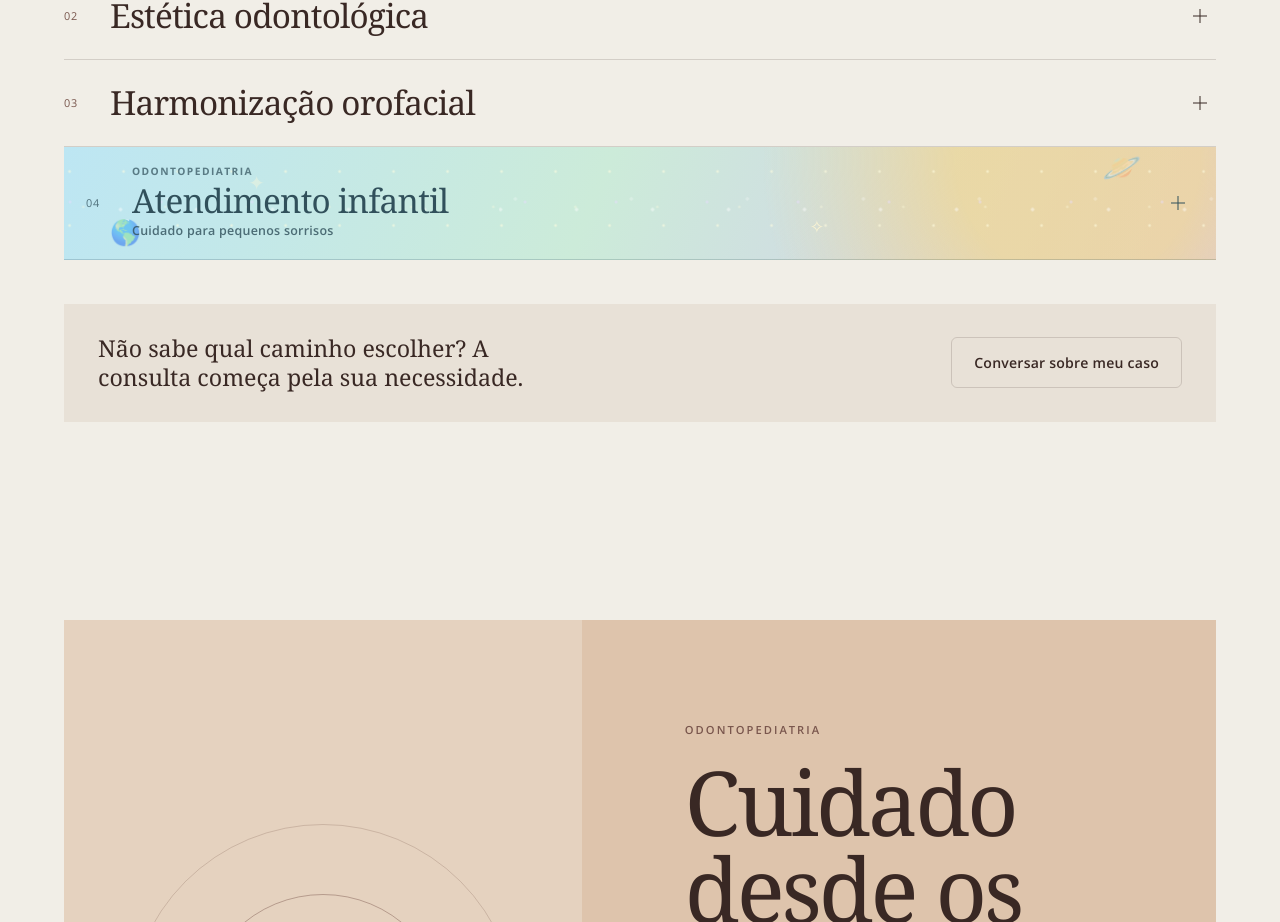
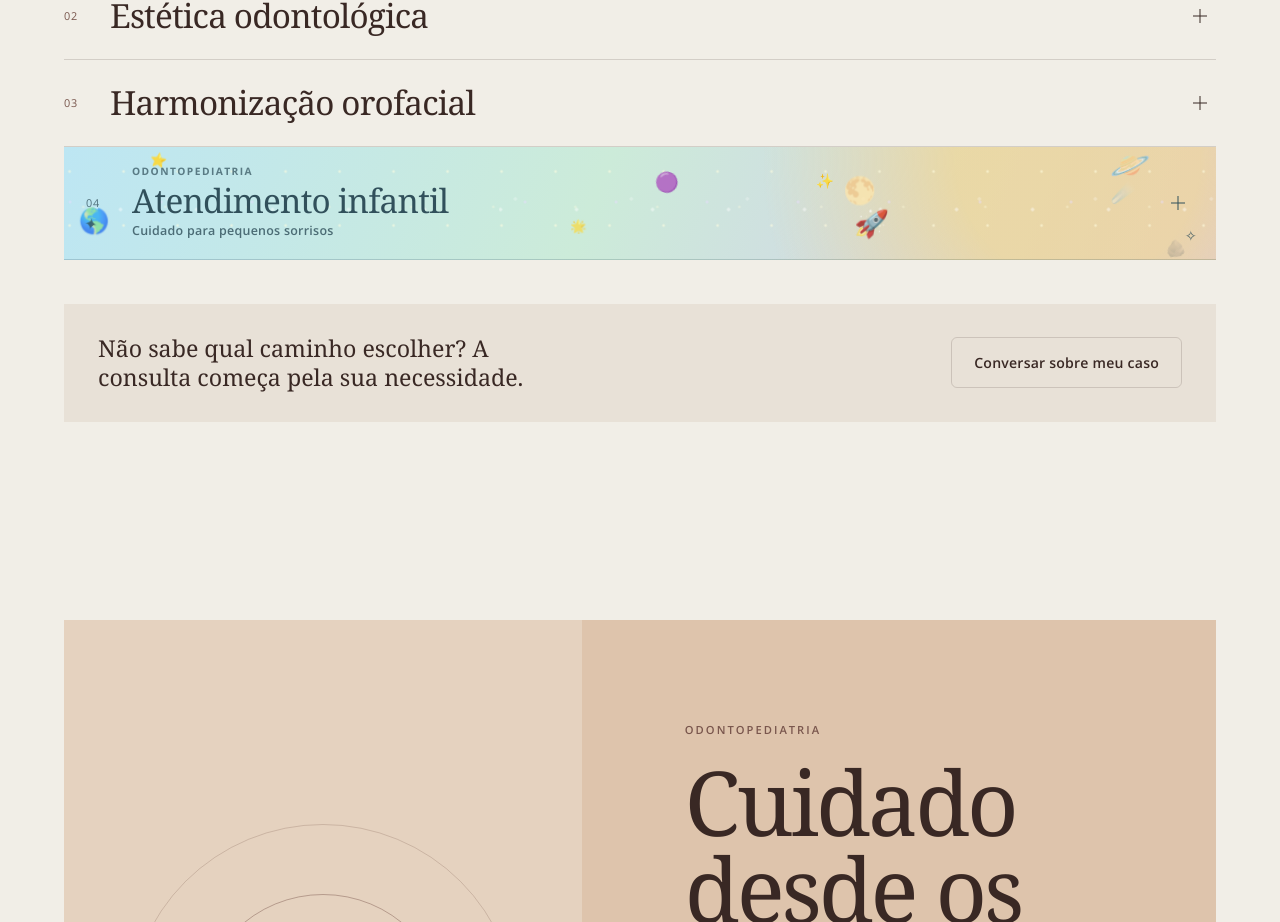
Before and after one commit to MarcusZuim/haven-clinic-landing, a React (Vite) app in the folder website/: page / in a window 1280 px wide. Shown: the part 2832-3754 px from the top of the page. Built offline with nearby package versions, Linux system fonts and the light colour scheme.

Commit message:
Enhance pediatric galaxy animation

```diff
--- a/website/src/components/sections/Treatments.tsx
+++ b/website/src/components/sections/Treatments.tsx
@@ -1,4 +1,4 @@
-import { useId, useState } from "react";
+import { useId, useRef, useState } from "react";
 import { AnimatePresence, motion, useReducedMotion } from "framer-motion";
 import { useLanguage } from "../../i18n/LanguageProvider";
 import { ease } from "../../lib/motion";
@@ -12,6 +12,13 @@ export function Treatments() {
   const reduce = useReducedMotion();
   const baseId = useId();
   const [openIndex, setOpenIndex] = useState(0);
+  const completedRocketJourneys = useRef(0);
+  const [isCollisionCycle, setIsCollisionCycle] = useState(false);
+
+  const handleRocketIteration = () => {
+    completedRocketJourneys.current += 1;
+    setIsCollisionCycle(completedRocketJourneys.current % 5 === 4);
+  };
 
   return (
     <SectionReveal
@@ -41,7 +48,12 @@ export function Treatments() {
               className={`treatment-group${isPediatric ? " treatment-group--pediatric" : ""}`}
               key={group.title}
             >
-              {isPediatric ? <PediatricDecorations /> : null}
+              {isPediatric ? (
+                <PediatricDecorations
+                  collision={isCollisionCycle && !reduce}
+                  onRocketIteration={handleRocketIteration}
+                />
+              ) : null}
               <h3 className="treatment-group__heading">
                 <button
                   type="button"
@@ -177,14 +189,37 @@ function TreatmentRow({
   );
 }
 
-function PediatricDecorations() {
+function PediatricDecorations({
+  collision,
+  onRocketIteration,
+}: {
+  collision: boolean;
+  onRocketIteration: () => void;
+}) {
   return (
-    <div className="pediatric-decorations" aria-hidden="true">
-      <span className="pediatric-decoration pediatric-decoration--rocket">🚀</span>
+    <div
+      className={`pediatric-decorations${collision ? " pediatric-decorations--collision" : ""}`}
+      aria-hidden="true"
+    >
+      <span
+        className={`pediatric-decoration pediatric-decoration--rocket${collision ? " pediatric-decoration--rocket-collision" : ""}`}
+        onAnimationIteration={onRocketIteration}
+      >
+        🚀
+      </span>
       <span className="pediatric-decoration pediatric-decoration--planet-one">🪐</span>
       <span className="pediatric-decoration pediatric-decoration--planet-two">🌎</span>
-      <span className="pediatric-decoration pediatric-decoration--star-one">✦</span>
-      <span className="pediatric-decoration pediatric-decoration--star-two">✧</span>
+      <span className="pediatric-decoration pediatric-decoration--planet-three">🟣</span>
+      <span className="pediatric-moon">
+        <span className="pediatric-moon__full">🌕</span>
+        <span className="pediatric-moon__waning">🌘</span>
+        <span className="pediatric-moon__explosion">💥</span>
+      </span>
+      <span className="pediatric-decoration pediatric-decoration--star-one">⭐</span>
+      <span className="pediatric-decoration pediatric-decoration--star-two">🌟</span>
+      <span className="pediatric-decoration pediatric-decoration--star-three">✨</span>
+      <span className="pediatric-decoration pediatric-decoration--star-four">✦</span>
+      <span className="pediatric-decoration pediatric-decoration--star-five">✧</span>
       <span className="pediatric-decoration pediatric-decoration--comet">☄️</span>
       <span className="pediatric-decoration pediatric-decoration--asteroid">🪨</span>
     </div>
--- a/website/src/styles/global.css
+++ b/website/src/styles/global.css
@@ -845,101 +845,177 @@ blockquote {
   position: absolute;
   display: block;
   line-height: 1;
-  opacity: 0.54;
 }
 
 .pediatric-decoration--rocket {
-  bottom: -40px;
-  left: -28px;
+  top: 82px;
+  left: -36px;
   font-size: 1.7rem;
-  animation: pediatric-rocket 10s linear -2s infinite;
+  opacity: 0;
+  animation: pediatric-rocket 12s linear -2s infinite;
 }
 
 .pediatric-decoration--planet-one {
-  top: 12%;
-  right: 6%;
+  top: 14px;
+  right: 5%;
   font-size: 2rem;
-  animation: pediatric-planet-orbit 16s ease-in-out -7s infinite;
+  opacity: 0.72;
+  animation: pediatric-planet-orbit 18s ease-in-out -7s infinite;
 }
 
 .pediatric-decoration--planet-two {
-  bottom: 13%;
-  left: 4%;
+  top: 54%;
+  left: 1.2%;
   font-size: 1.55rem;
-  animation: pediatric-planet-float 19s ease-in-out -12s infinite;
+  opacity: 0.72;
+  animation: pediatric-planet-float 20s ease-in-out -12s infinite;
 }
 
 .pediatric-decoration--star-one {
-  top: 24%;
-  left: 16%;
-  color: #fff9da;
-  font-size: 1.25rem;
-  animation: pediatric-twinkle 10s ease-in-out -2s infinite;
+  top: 10px;
+  left: 7%;
+  font-size: 0.85rem;
+  animation: pediatric-star-one 14s ease-in-out -2s infinite;
 }
 
 .pediatric-decoration--star-two {
-  right: 34%;
-  bottom: 17%;
-  color: #fff7d3;
-  font-size: 1.1rem;
-  animation: pediatric-twinkle 13s ease-in-out -7s infinite;
+  top: 72px;
+  left: 44%;
+  font-size: 0.82rem;
+  animation: pediatric-star-two 16s ease-in-out -7s infinite;
+}
+
+.pediatric-decoration--planet-three {
+  top: 12px;
+  left: 52%;
+  font-size: 1.2rem;
+  opacity: 0.7;
+  animation: pediatric-planet-three 15s ease-in-out -4s infinite;
+}
+
+.pediatric-moon {
+  position: absolute;
+  top: 15px;
+  right: 29%;
+  z-index: 1;
+  display: grid;
+  place-items: center;
+  width: 2rem;
+  height: 2rem;
+  color: #fff7c6;
+  font-size: 1.65rem;
+  line-height: 1;
+  opacity: 0.78;
+  animation: pediatric-moon-float 21s ease-in-out -9s infinite;
+}
+
+.pediatric-moon__full,
+.pediatric-moon__waning,
+.pediatric-moon__explosion {
+  position: absolute;
+  inset: 0;
+  display: grid;
+  place-items: center;
+}
+
+.pediatric-moon__waning,
+.pediatric-moon__explosion { opacity: 0; }
+
+.pediatric-decoration--star-three {
+  top: 22px;
+  left: 65%;
+  font-size: 0.9rem;
+  animation: pediatric-star-three 13s ease-in-out -10s infinite;
+}
+
+.pediatric-decoration--star-four {
+  bottom: 20%;
+  left: 1.4%;
+  font-size: 1rem;
+  animation: pediatric-star-four 17s ease-in-out -5s infinite;
+}
+
+.pediatric-decoration--star-five {
+  right: 1.4%;
+  bottom: 11%;
+  font-size: 0.9rem;
+  animation: pediatric-star-five 15s ease-in-out -11s infinite;
 }
 
 .pediatric-decoration--comet {
-  top: 18%;
-  left: -10%;
+  top: 2px;
+  left: -34px;
   font-size: 1.2rem;
-  opacity: 0.5;
-  animation: pediatric-comet-one 12s linear -4s infinite;
+  opacity: 0;
+  animation: pediatric-comet-one 13s linear -4s infinite;
 }
 
 .pediatric-decoration--asteroid {
-  right: -9%;
-  bottom: 20%;
+  top: 94px;
+  right: -28px;
   font-size: 1rem;
-  opacity: 0.48;
-  animation: pediatric-asteroid-two 14s linear -9s infinite;
+  opacity: 0;
+  animation: pediatric-asteroid-two 15s linear -9s infinite;
 }
 
 @keyframes pediatric-rocket {
-  0% { opacity: 0; transform: translate3d(0, 0, 0) rotate(-32deg); }
-  9% { opacity: 0.76; transform: translate3d(10cqw, -4px, 0) rotate(-30deg); }
-  38% { opacity: 0.78; transform: translate3d(43cqw, -18px, 0) rotate(-22deg); }
-  66% { opacity: 0.76; transform: translate3d(76cqw, -72px, 0) rotate(-36deg); }
-  90% { opacity: 0.68; transform: translate3d(106cqw, -144px, 0) rotate(-42deg); }
-  100% { opacity: 0; transform: translate3d(120cqw, -178px, 0) rotate(-42deg); }
+  0% { opacity: 0; transform: translate3d(0, 0, 0) rotate(32deg); }
+  8% { opacity: 0.82; transform: translate3d(10cqw, 0, 0) rotate(30deg); }
+  29% { opacity: 0.84; transform: translate3d(31cqw, -4px, 0) rotate(27deg); }
+  47% { opacity: 0.84; transform: translate3d(49cqw, -8px, 0) rotate(23deg); }
+  59% { opacity: 0.84; transform: translate3d(59cqw, -12px, 0) rotate(18deg); }
+  69% { opacity: 0.84; transform: translate3d(67cqw, -12px, 0) rotate(10deg); }
+  78% { opacity: 0.84; transform: translate3d(75cqw, -26px, 0) rotate(0deg); }
+  89% { opacity: 0.8; transform: translate3d(92cqw, -56px, 0) rotate(-4deg); }
+  100% { opacity: 0; transform: translate3d(119cqw, -83px, 0) rotate(-8deg); }
+}
+
+.pediatric-decoration--rocket-collision {
+  animation-name: pediatric-rocket-collision;
+}
+
+@keyframes pediatric-rocket-collision {
+  0% { opacity: 0; transform: translate3d(0, 0, 0) rotate(32deg) scale(1); }
+  8% { opacity: 0.82; transform: translate3d(10cqw, 0, 0) rotate(30deg) scale(1); }
+  30% { opacity: 0.84; transform: translate3d(31cqw, -4px, 0) rotate(27deg) scale(1); }
+  48% { opacity: 0.84; transform: translate3d(49cqw, -8px, 0) rotate(23deg) scale(1); }
+  62% { opacity: 0.84; transform: translate3d(61cqw, -14px, 0) rotate(17deg) scale(1); }
+  73% { opacity: 0.84; transform: translate3d(71cqw, -38px, 0) rotate(8deg) scale(1); }
+  81% { opacity: 0.88; transform: translate3d(73cqw, -67px, 0) rotate(0deg) scale(1); }
+  84%, 100% { opacity: 0; transform: translate3d(73cqw, -67px, 0) rotate(0deg) scale(0.72); }
 }
 
 @keyframes pediatric-planet-orbit {
-  0%, 100% { opacity: 0.5; transform: translate3d(0, 0, 0) rotate(-8deg); }
-  25% { opacity: 0.68; transform: translate3d(-18px, 14px, 0) rotate(4deg); }
-  50% { opacity: 0.62; transform: translate3d(-28px, -8px, 0) rotate(10deg); }
-  75% { opacity: 0.7; transform: translate3d(-10px, -18px, 0) rotate(2deg); }
+  0%, 100% { opacity: 0.7; transform: translate3d(0, 0, 0) rotate(-8deg); }
+  25% { opacity: 0.82; transform: translate3d(-14px, 10px, 0) rotate(4deg); }
+  50% { opacity: 0.76; transform: translate3d(-20px, -7px, 0) rotate(10deg); }
+  75% { opacity: 0.84; transform: translate3d(-8px, -13px, 0) rotate(2deg); }
 }
 
 @keyframes pediatric-planet-float {
-  0%, 100% { opacity: 0.48; transform: translate3d(0, 0, 0) rotate(0); }
-  30% { opacity: 0.66; transform: translate3d(18px, -22px, 0) rotate(-8deg); }
-  60% { opacity: 0.62; transform: translate3d(28px, 10px, 0) rotate(7deg); }
-}
-
-@keyframes pediatric-twinkle {
-  0%, 100% { opacity: 0.34; transform: translate3d(0, 0, 0); }
-  50% { opacity: 0.86; transform: translate3d(0, -4px, 0); }
+  0%, 100% { opacity: 0.7; transform: translate3d(0, 0, 0) rotate(0); }
+  30% { opacity: 0.82; transform: translate3d(12px, -16px, 0) rotate(-8deg); }
+  60% { opacity: 0.76; transform: translate3d(18px, 8px, 0) rotate(7deg); }
+}
+
+@keyframes pediatric-planet-three {
+  0%, 100% { opacity: 0.68; transform: translate3d(0, 0, 0) rotate(0); }
+  45% { opacity: 0.8; transform: translate3d(10px, 9px, 0) rotate(12deg); }
+  70% { opacity: 0.74; transform: translate3d(-8px, 13px, 0) rotate(20deg); }
 }
 
 @keyframes pediatric-comet-one {
-  0% { opacity: 0; transform: translate3d(-8cqw, -10px, 0) rotate(22deg); }
-  12% { opacity: 0.52; }
-  72% { opacity: 0.46; transform: translate3d(82cqw, 76px, 0) rotate(22deg); }
-  100% { opacity: 0; transform: translate3d(110cqw, 102px, 0) rotate(22deg); }
+  0% { opacity: 0; transform: translate3d(0, 0, 0) rotate(3deg); }
+  10% { opacity: 0.56; transform: translate3d(10cqw, -2px, 0) rotate(3deg); }
+  70% { opacity: 0.54; transform: translate3d(78cqw, 26px, 0) rotate(3deg); }
+  100% { opacity: 0; transform: translate3d(112cqw, 42px, 0) rotate(3deg); }
 }
 
 @keyframes pediatric-asteroid-two {
-  0% { opacity: 0; transform: translate3d(10cqw, 14px, 0) rotate(0); }
-  14% { opacity: 0.46; }
-  74% { opacity: 0.42; transform: translate3d(-78cqw, -56px, 0) rotate(-135deg); }
-  100% { opacity: 0; transform: translate3d(-105cqw, -72px, 0) rotate(-175deg); }
+  0% { opacity: 0; transform: translate3d(0, 0, 0) rotate(0); }
+  12% { opacity: 0.5; transform: translate3d(-10cqw, -2px, 0) rotate(-30deg); }
+  68% { opacity: 0.5; transform: translate3d(-74cqw, -18px, 0) rotate(-135deg); }
+  100% { opacity: 0; transform: translate3d(-112cqw, -28px, 0) rotate(-190deg); }
 }
 
 @keyframes pediatric-star-field-one {
@@ -950,6 +1026,66 @@ blockquote {
 @keyframes pediatric-star-field-two {
   0%, 100% { opacity: 0.26; transform: translate3d(5cqw, 12px, 0); }
   50% { opacity: 0.46; transform: translate3d(-5cqw, -16px, 0); }
+}
+
+@keyframes pediatric-moon-float {
+  0%, 100% { opacity: 0.74; transform: translate3d(0, 0, 0) rotate(-3deg); }
+  45% { opacity: 0.86; transform: translate3d(10px, 8px, 0) rotate(3deg); }
+  72% { opacity: 0.8; transform: translate3d(-7px, 12px, 0) rotate(0); }
+}
+
+@keyframes pediatric-moon-full-collision {
+  0%, 76% { opacity: 1; transform: scale(1); }
+  82%, 100% { opacity: 0; transform: scale(0.88); }
+}
+
+@keyframes pediatric-moon-waning-collision {
+  0%, 79% { opacity: 0; transform: scale(0.84); }
+  84%, 100% { opacity: 1; transform: scale(1); }
+}
+
+@keyframes pediatric-moon-explosion {
+  0%, 78% { opacity: 0; transform: scale(0.4); }
+  81% { opacity: 1; transform: scale(0.72); }
+  86% { opacity: 0.9; transform: scale(1.25); }
+  89%, 100% { opacity: 0; transform: scale(1.42); }
+}
+
+@keyframes pediatric-star-one {
+  0%, 100% { opacity: 0.62; transform: translate3d(0, 0, 0) rotate(0); }
+  50% { opacity: 0.96; transform: translate3d(6px, -5px, 0) rotate(12deg); }
+}
+
+@keyframes pediatric-star-two {
+  0%, 100% { opacity: 0.62; transform: translate3d(0, 0, 0) rotate(0); }
+  55% { opacity: 0.96; transform: translate3d(-5px, 5px, 0) rotate(-12deg); }
+}
+
+@keyframes pediatric-star-three {
+  0%, 100% { opacity: 0.64; transform: translate3d(0, 0, 0); }
+  45% { opacity: 0.94; transform: translate3d(4px, 6px, 0); }
+}
+
+@keyframes pediatric-star-four {
+  0%, 100% { opacity: 0.6; transform: translate3d(0, 0, 0) rotate(0); }
+  52% { opacity: 0.94; transform: translate3d(7px, -7px, 0) rotate(15deg); }
+}
+
+@keyframes pediatric-star-five {
+  0%, 100% { opacity: 0.64; transform: translate3d(0, 0, 0); }
+  48% { opacity: 0.96; transform: translate3d(-6px, -5px, 0); }
+}
+
+.pediatric-decorations--collision .pediatric-moon__full {
+  animation: pediatric-moon-full-collision 12s linear both;
+}
+
+.pediatric-decorations--collision .pediatric-moon__waning {
+  animation: pediatric-moon-waning-collision 12s linear both;
+}
+
+.pediatric-decorations--collision .pediatric-moon__explosion {
+  animation: pediatric-moon-explosion 12s linear both;
 }
 
 .treatments__foot {
@@ -2084,8 +2220,17 @@ blockquote {
   .treatment-group--pediatric .treatment-group__trigger { padding-inline: 14px; }
   .treatment-group--pediatric .treatment-group__title { font-size: clamp(1.5rem, 8vw, 2rem); }
   .treatment-group--pediatric .treatment-group__number { align-self: start; padding-top: 5px; }
-  .pediatric-decoration--star-two { display: none; }
-  .pediatric-decoration--rocket { font-size: 1.45rem; }
+  .pediatric-decoration--rocket { top: 86px; font-size: 1.4rem; }
+  .pediatric-decoration--planet-one { top: 58px; right: 3%; font-size: 1.55rem; }
+  .pediatric-decoration--planet-two { top: 58%; font-size: 1.3rem; }
+  .pediatric-decoration--planet-three { top: 14px; left: 57%; font-size: 1rem; }
+  .pediatric-moon { top: 15px; right: 8%; font-size: 1.4rem; }
+  .pediatric-decoration--star-one { left: 10%; }
+  .pediatric-decoration--star-two { top: 78px; left: 46%; }
+  .pediatric-decoration--star-three { top: 48px; left: 70%; }
+  .pediatric-decoration--star-four,
+  .pediatric-decoration--star-five { display: none; }
+  .pediatric-decoration--comet { top: 3px; font-size: 1rem; }
   .pediatric-decoration--asteroid { font-size: 0.85rem; }
   .complete-clinic h2 { font-size: clamp(4rem, 20vw, 5.4rem); }
   .closing__title { font-size: clamp(3.6rem, 18vw, 5rem); }
@@ -2105,4 +2250,31 @@ blockquote {
   .pediatric-decoration,
   .pediatric-decorations::before,
   .pediatric-decorations::after { animation: none; }
-}
+
+  .pediatric-decoration--rocket {
+    opacity: 0.8;
+    transform: translate3d(30cqw, -4px, 0) rotate(26deg);
+  }
+
+  .pediatric-moon { animation: none; }
+  .pediatric-moon__full { opacity: 1; }
+  .pediatric-moon__waning,
+  .pediatric-moon__explosion { opacity: 0; }
+}
+
+@media (max-width: 430px) and (prefers-reduced-motion: no-preference) {
+  .pediatric-decoration--rocket-collision {
+    animation-name: pediatric-rocket-collision-mobile;
+  }
+
+  @keyframes pediatric-rocket-collision-mobile {
+    0% { opacity: 0; transform: translate3d(0, 0, 0) rotate(32deg) scale(1); }
+    8% { opacity: 0.82; transform: translate3d(10cqw, 0, 0) rotate(30deg) scale(1); }
+    30% { opacity: 0.84; transform: translate3d(31cqw, -4px, 0) rotate(27deg) scale(1); }
+    48% { opacity: 0.84; transform: translate3d(49cqw, -8px, 0) rotate(23deg) scale(1); }
+    62% { opacity: 0.84; transform: translate3d(68cqw, -14px, 0) rotate(17deg) scale(1); }
+    73% { opacity: 0.84; transform: translate3d(84cqw, -38px, 0) rotate(8deg) scale(1); }
+    81% { opacity: 0.88; transform: translate3d(91cqw, -71px, 0) rotate(0deg) scale(1); }
+    84%, 100% { opacity: 0; transform: translate3d(91cqw, -71px, 0) rotate(0deg) scale(0.72); }
+  }
+}
```
